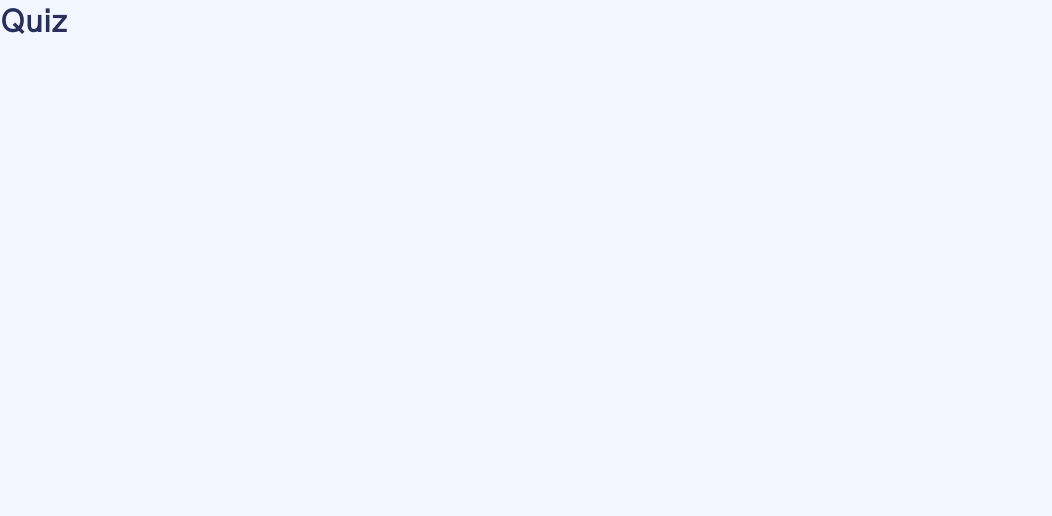
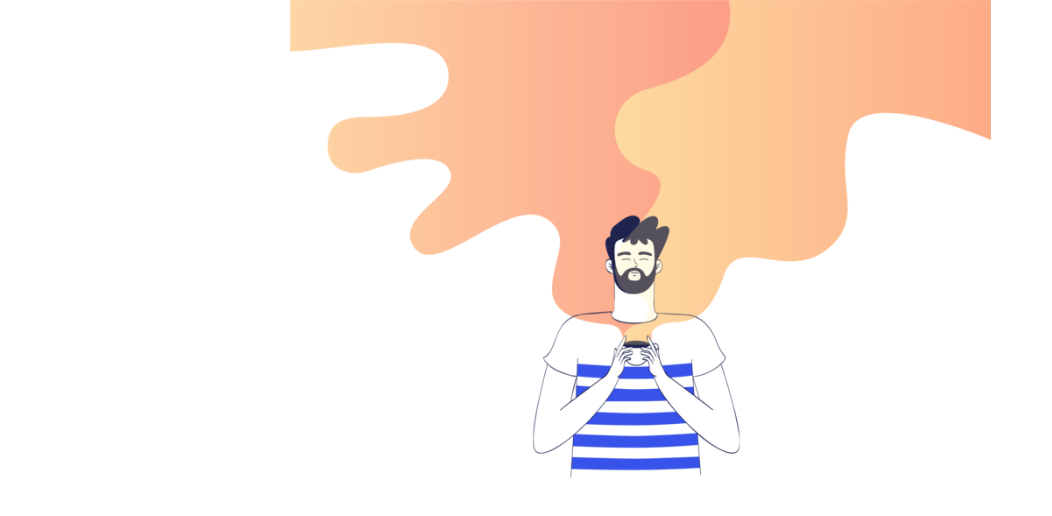
Before and after one commit to tonnon/app-beat, a React (Vite) app: page / in a window 1280 px wide. Shown: the top 516 px of the page, without its empty margins (0-1052 px from the left). Built offline with nearby package versions, Linux system fonts and the light colour scheme.

Commit message:
bg image

```diff
--- a/src/index.scss
+++ b/src/index.scss
@@ -4,7 +4,7 @@
   src: url("/fonts/HKGrotesk-Regular.otf") format("opentype");
 }
 
-$color-background: #F2F6FE;
+$color-background: #FFFFFF;
 $color-text: #272F5A;
 $font-family-base: "HKGrotesk";
 
--- a/src/pages/quiz/index.tsx
+++ b/src/pages/quiz/index.tsx
@@ -1,7 +1,9 @@
+import './quiz.scss'
+
 export default function Quiz() {
   return (
-    <>
-      <h1>Quiz</h1>
-    </>
+    <div className="container">
+      <div className="bg-image"/>
+    </div>
   )
 }
--- /dev/null
+++ b/src/pages/quiz/quiz.scss
@@ -0,0 +1,20 @@
+.container {
+    height: 100vh;
+}
+
+.bg-image {
+    width: 100%;
+    height: 60vh;
+    background-image: url('@/assets/img/anti-stigma_mentalHealthMatters_0.png');
+    background-size: cover;
+    background-position: center top;
+    background-repeat: no-repeat;
+}
+
+/* Para telas maiores que tablet (desktop) */
+@media (min-width: 1024px) {
+    .bg-image {
+        background-size: contain;
+        background-position: center;
+    }
+}
--- a/tsconfig.app.json
+++ b/tsconfig.app.json
@@ -14,6 +14,10 @@
     "moduleDetection": "force",
     "noEmit": true,
     "jsx": "react-jsx",
+    "baseUrl": ".",
+    "paths": {
+      "@/*": ["./src/*"]
+    },
 
     /* Linting */
     "strict": true,
--- a/vite.config.ts
+++ b/vite.config.ts
@@ -1,14 +1,16 @@
 /// <reference types="vitest/config" />
 import { defineConfig } from 'vite';
 import react from '@vitejs/plugin-react';
-import path from 'node:path';
-import { fileURLToPath } from 'node:url';
 import { storybookTest } from '@storybook/addon-vitest/vitest-plugin';
-const dirname = typeof __dirname !== 'undefined' ? __dirname : path.dirname(fileURLToPath(import.meta.url));
 
 // More info at: https://storybook.js.org/docs/next/writing-tests/integrations/vitest-addon
 export default defineConfig({
   plugins: [react()],
+  resolve: {
+    alias: {
+      '@': '/src',
+    },
+  },
   test: {
     projects: [{
       extends: true,
@@ -16,7 +18,7 @@ export default defineConfig({
       // The plugin will run tests for the stories defined in your Storybook config
       // See options at: https://storybook.js.org/docs/next/writing-tests/integrations/vitest-addon#storybooktest
       storybookTest({
-        configDir: path.join(dirname, '.storybook')
+        configDir: '.storybook'
       })],
       test: {
         name: 'storybook',
```
Also changed, not shown: src/components/button/Button.tsx (+4 -4 lines), src/components/button/button.scss (+8 -8 lines).
